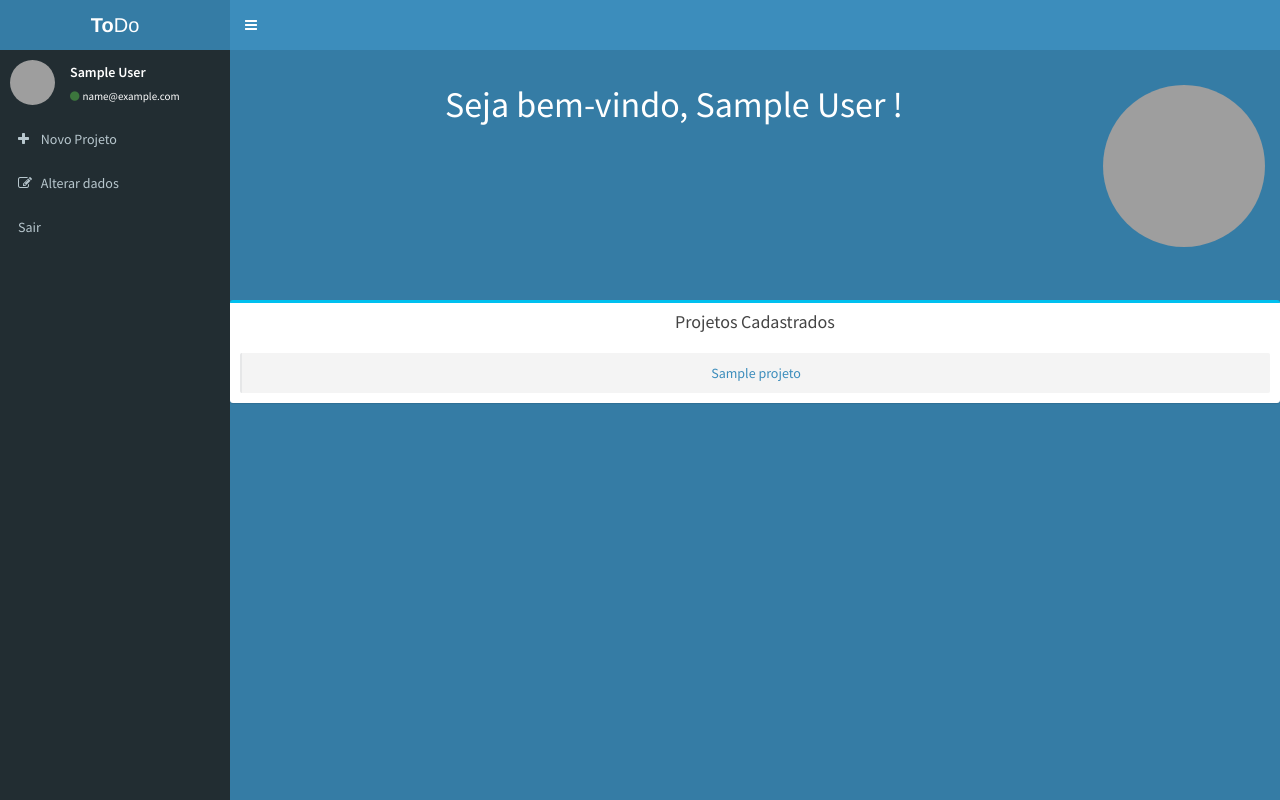
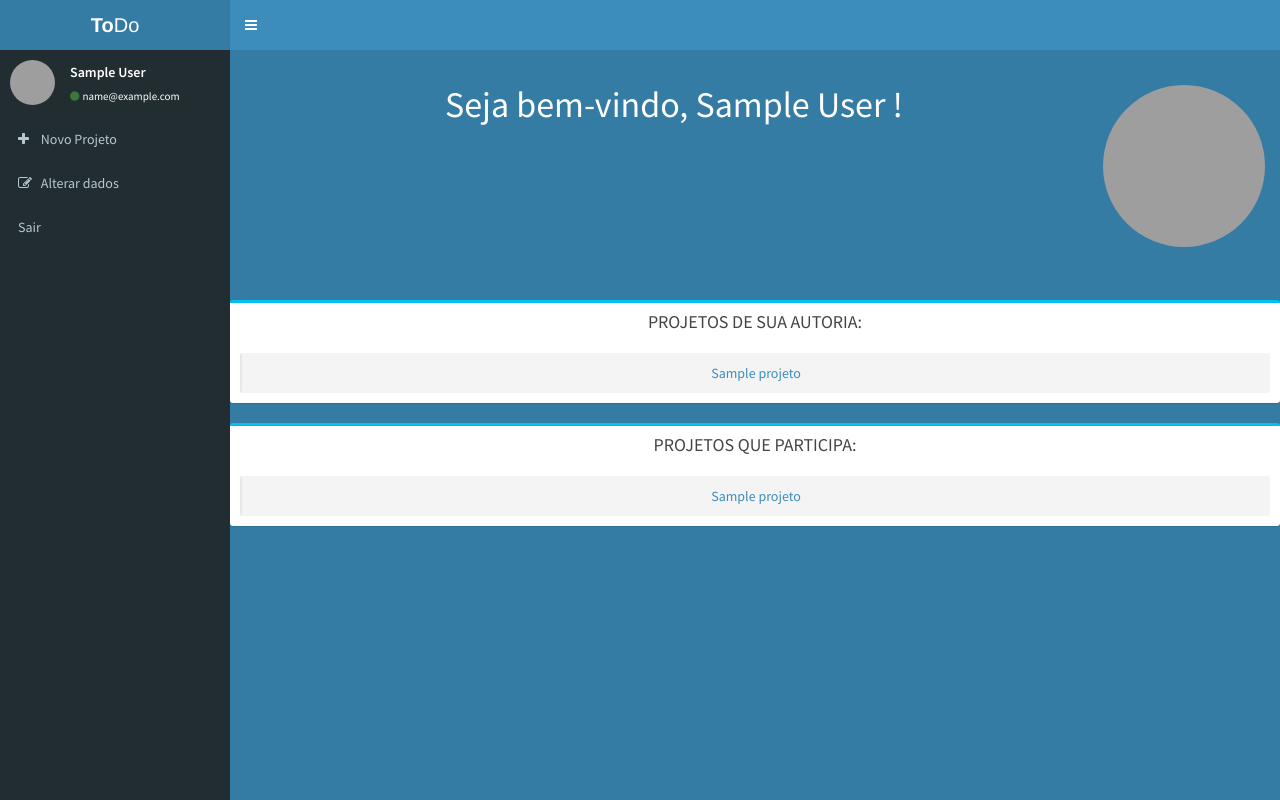
Before and after one commit to EduardoNoronha22/TrabalhoWeb-ToDo, a PHP site: page /homepage.php in a window 1280 px wide. Run offline with PHP 8.4, Linux system fonts and the light colour scheme; the visitor is signed in with stand-in values (Sample User, id 1); tables that the repository leaves empty or names only in its code hold one stand-in row (values such as "Sample post"); some libraries are stand-ins or nearby versions; grey boxes are pictures that could not be loaded.

Commit message:
Projetos participantes e permissoes
Nao consegue ver outros projetos
Nao pode deletar projetos onde é apenas membro
Verifica se pode acessar o projeto

```diff
--- a/paginas/homepage.php
+++ b/paginas/homepage.php
@@ -117,7 +117,7 @@
                 </section>
                 <div class="box box-info">
                     <div class="box-header text-center">
-                        <h3 class="box-title"> Projetos Cadastrados</h3>
+                        <h3 class="box-title"> PROJETOS DE SUA AUTORIA:</h3>
                     </div>
                     <div class="box-body text-center">
                         <ul class="todo-list">
@@ -127,6 +127,7 @@
                                     echo '<p style="text-align: center; font-weight: bold; color:black;">Você ainda não tem nenhum projeto!</p>';
                                 }
                                 else
+                                {
                                     foreach($projetos as $projeto){
                                         //$projeto = array($projetos);
                                         $urlprojeto = "../paginas/projeto.php?verificador=".$projeto['id_projeto'];
@@ -136,6 +137,37 @@
                                                 </a>
                                              </li>';
                                     }
+                                }
+                            ?>
+                        </ul>
+                    </div>
+                </div>
+
+
+                <div class="box box-info">
+                    <div class="box-header text-center">
+                        <h3 class="box-title"> PROJETOS QUE PARTICIPA:</h3>
+                    </div>
+                    <div class="box-body text-center">
+                        <ul class="todo-list">
+                            <?php
+                                $projetospart = DBRead('membro'," WHERE (`id_membro` = '".$userId ."')");
+                                if(!$projetospart){
+                                    echo '<p style="text-align: center; font-weight: bold; color:black;">Você não faz parte de outros projetos!</p>';
+                                }
+                                else{
+                                    foreach($projetospart as $p){
+                                        $part = DBRead('projeto'," WHERE (`id_projeto` = '".$p['id_projeto'] ."')");
+                                        foreach ($part as $projp ) {
+                                            $urlprojeto = "../paginas/projeto.php?verificador=".$projp['id_projeto'];
+                                            echo '<li>
+                                                    <a href="'.$urlprojeto.'"
+                                                    <span class="text-center">'.$projp['nome'].'</span>
+                                                    </a>
+                                                </li>';
+                                        }
+                                    }
+                                }
                             ?>
                         </ul>
                     </div>
```
Also changed, not shown: paginas/projeto.php (+22 -4 lines).
